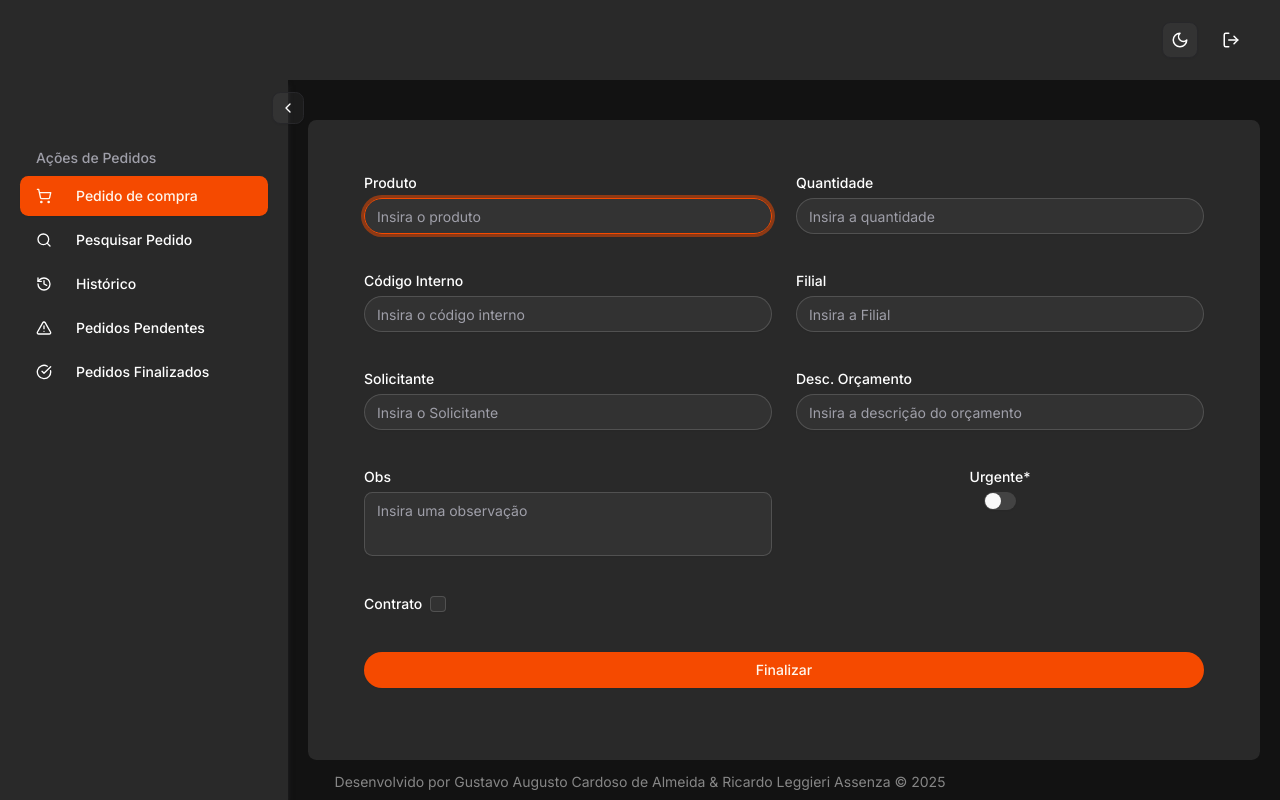
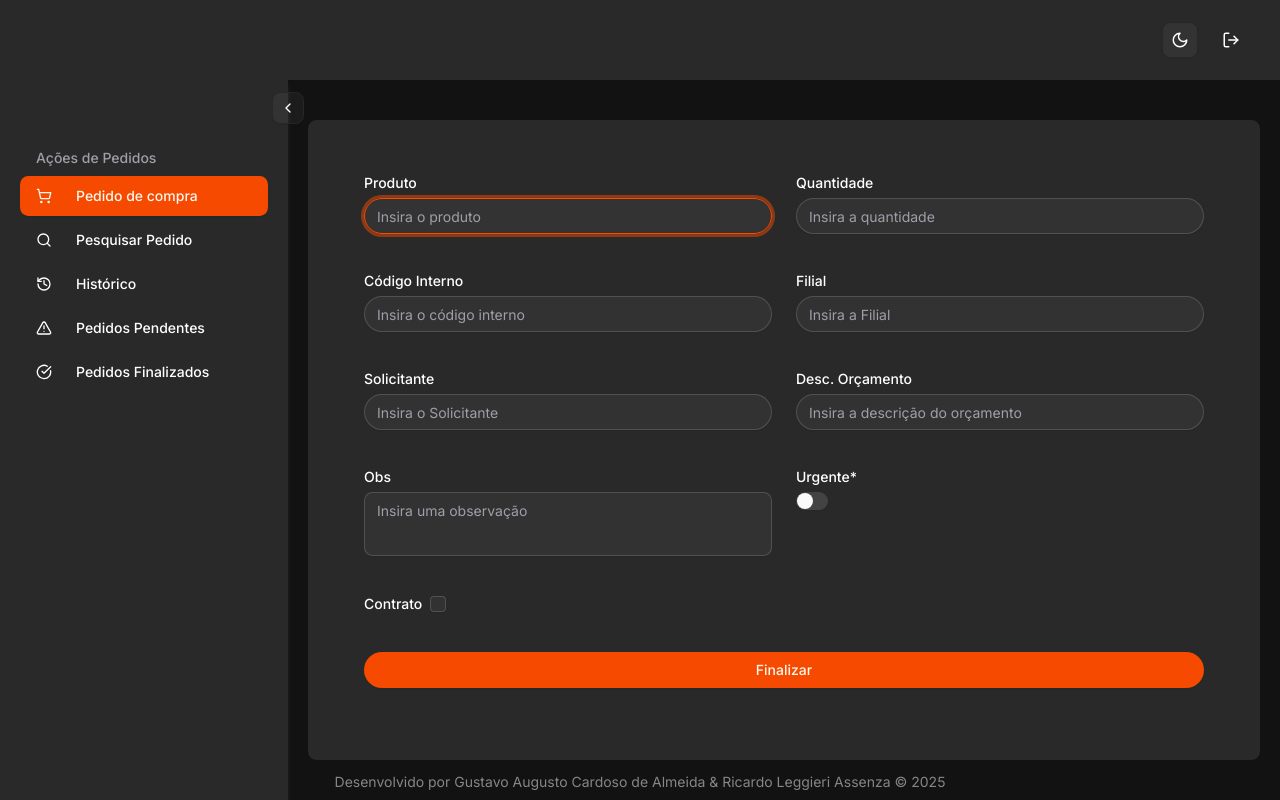
Before and after one commit to Guxxtavoww/wind.front, a Next.js app: page /hub/purchase-order in a window 1280 px wide. Built offline with nearby package versions, Linux system fonts and the light colour scheme.

Commit message:
Chore: adding stuff

```diff
--- a/src/app/hub/purchase-order/_components/purchase-order-form.tsx
+++ b/src/app/hub/purchase-order/_components/purchase-order-form.tsx
@@ -134,7 +134,7 @@ export function PurchaseOrderForm() {
             type="checkbox"
             field={field}
             label="Contrato"
-            className="!flex-row"
+            className="!flex-row !items-center"
           />
         )}
       />
--- a/src/components/fields/app-boolean-field.tsx
+++ b/src/components/fields/app-boolean-field.tsx
@@ -35,7 +35,7 @@ export function AppBooleanField({
 
   return (
     <FormItem>
-      <div className={cn('flex gap-2 items-center flex-col', className)}>
+      <div className={cn('flex gap-2 items-start flex-col', className)}>
         <Label htmlFor={fieldId} aria-disabled={isSubmitting}>
           {label}
         </Label>
@@ -46,6 +46,7 @@ export function AppBooleanField({
           name={field.name}
           id={fieldId}
           disabled={isSubmitting}
+          className="cursor-pointer"
         />
       </div>
       <FieldInfo field={field} />
```
